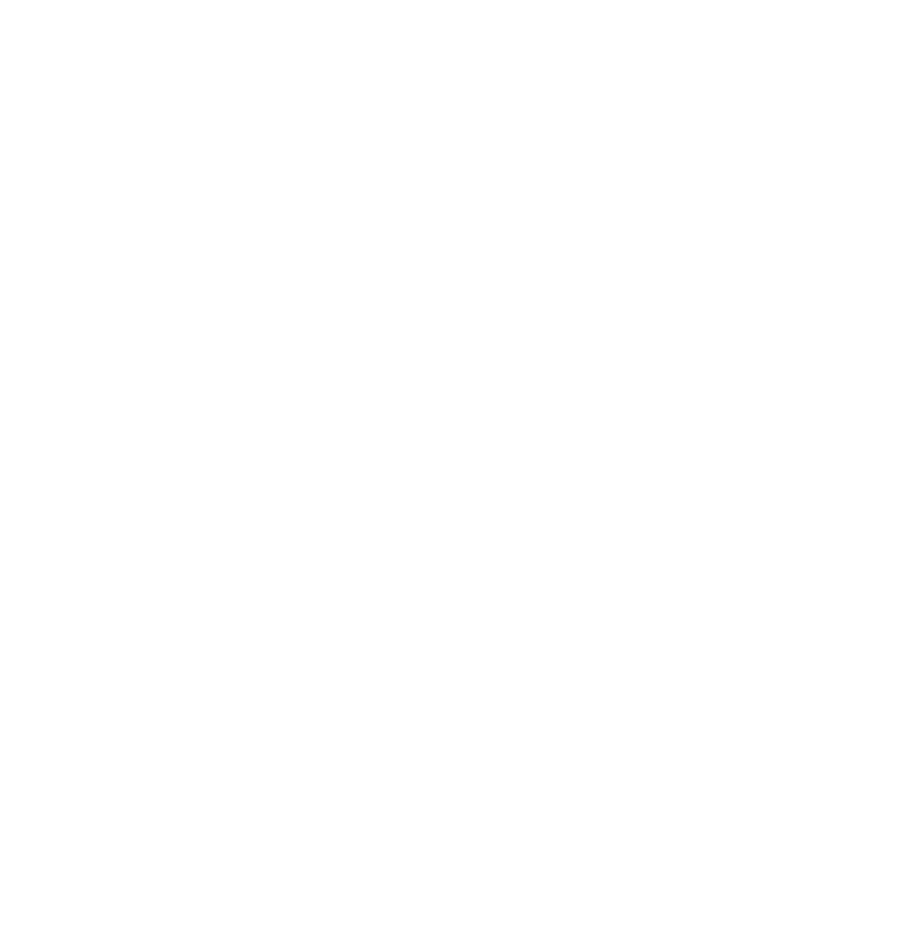
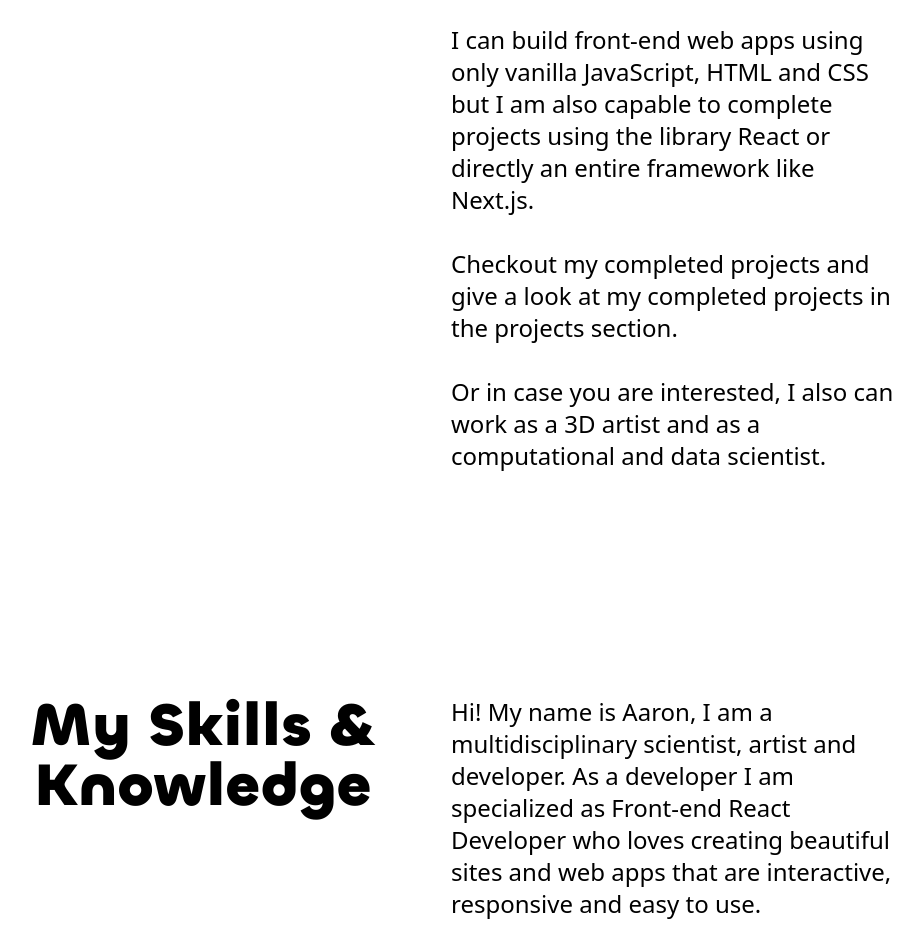
Before and after one commit to iaaron-xyz/portfolio, a React (Vite) app: page /about in a window 1280 px wide. Shown: the part 712-1664 px from the top of the page, without its empty margins (189-1112 px from the left). Before the commit the page ends 800 px from the top, so only its background shows below. Built offline with nearby package versions, Linux system fonts and the light colour scheme.

Commit message:
add skills section

```diff
--- a/src/components/Pages/About/AboutPage.jsx
+++ b/src/components/Pages/About/AboutPage.jsx
@@ -2,7 +2,8 @@ const AboutPage = () => {
   return (
     <div className='w-full flex flex-col align-center justify-center'>
       <AboutCover />
-      <AboutContent />
+      <AboutContentDesc />
+      <AboutContentSkills />
     </div>
   );
 };
@@ -15,7 +16,7 @@ const AboutCover = () => {
   );
 };
 
-const AboutContent = () => {
+const AboutContentDesc = () => {
   return (
     <div className='flex'>
       {/* title */}
@@ -27,6 +28,32 @@ const AboutContent = () => {
           developer. As a developer I am specialized as Front-end React
           Developer who loves creating beautiful sites and web apps that are interactive, responsive and easy to use.`}
         />
+        <AboutMeSectionTextParagraph
+          p={`I can build front-end web apps using only vanilla JavaScript, HTML and CSS but I am also capable to complete projects using the library React or directly an entire framework like Next.js.`}
+        />
+        <AboutMeSectionTextParagraph
+          p={`Checkout my completed projects and give a look at my completed projects in the projects section.`}
+        />
+        <AboutMeSectionTextParagraph
+          p={`Or in case you are interested, I also can work as a 3D artist and as a computational and data scientist.`}
+        />
+      </div>
+    </div>
+  );
+};
+
+const AboutContentSkills = () => {
+  return (
+    <div className='flex mt-48'>
+      {/* title */}
+      <AboutMeSectionTitle title='My Skills & Knowledge' />
+      {/* Text content */}
+      <div className='flex-1 text-2xl'>
+        <AboutMeSectionTextParagraph
+          p={`Hi! My name is Aaron, I am a multidisciplinary scientist, artist and
+        developer. As a developer I am specialized as Front-end React
+        Developer who loves creating beautiful sites and web apps that are interactive, responsive and easy to use.`}
+        />
       </div>
     </div>
   );
@@ -35,7 +62,7 @@ const AboutContent = () => {
 const AboutMeSectionTitle = ({ title }) => {
   return (
     <div className='flex-1'>
-      <h2 className='text-6xl font-chillaxBold pl-48 pr-12 text-right'>
+      <h2 className='text-6xl font-chillaxBold pl-48 pr-12 text-center'>
         {title}
       </h2>
     </div>
```
